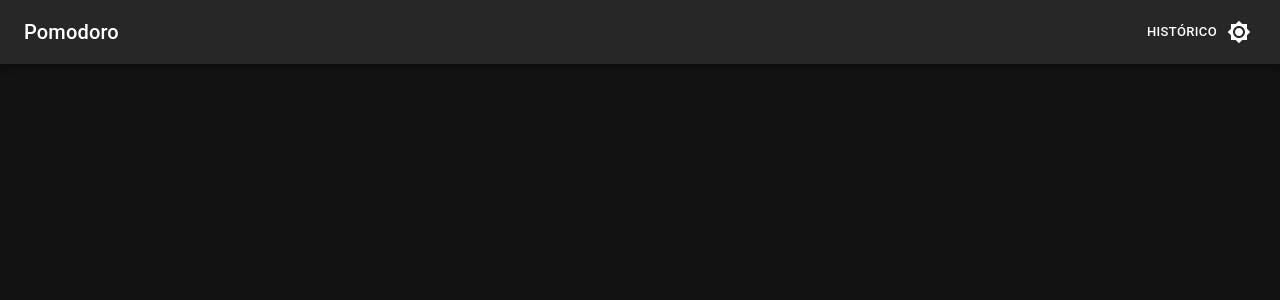
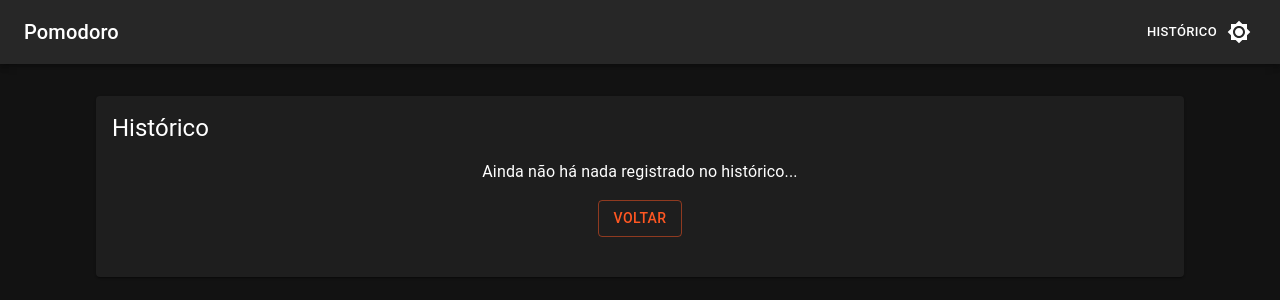
Before and after one commit to gabrielrochasouza/pomodoro, a React (Vite) app: page /history in a window 1280 px wide. Shown: the top 300 px of the page. Built offline with nearby package versions, Linux system fonts and the light colour scheme.

Commit message:
fix/feat: correcting some inconsistencies and adding history page

```diff
--- a/src/components/header/index.tsx
+++ b/src/components/header/index.tsx
@@ -1,4 +1,3 @@
-import * as React from "react";
 import AppBar from "@mui/material/AppBar";
 import Box from "@mui/material/Box";
 import Toolbar from "@mui/material/Toolbar";
@@ -8,7 +7,7 @@ import Brightness4Icon from "@mui/icons-material/Brightness4";
 import Brightness7Icon from "@mui/icons-material/Brightness7";
 import { PaletteMode } from "@mui/material";
 import IconButton from "@mui/material/IconButton";
-import { deepOrange } from "@mui/material/colors";
+import { useNavigate } from "react-router-dom";
 
 interface HeaderProps {
   changeTheme?: () => void;
@@ -16,14 +15,24 @@ interface HeaderProps {
 }
 
 const Header = ({ changeTheme, theme }: HeaderProps) => {
+  const navigate = useNavigate();
   return (
     <Box sx={{ flexGrow: 1 }}>
       <AppBar position="static" color="primary">
         <Toolbar>
-          <Typography variant="h6" component="div" sx={{ flexGrow: 1 }}>
+          <Typography
+            onClick={() => navigate("/")}
+            variant="h6"
+            component="div"
+            sx={{ flexGrow: 1, cursor: "pointer" }}
+          >
             Pomodoro
           </Typography>
-          <Button size="small" color="inherit">
+          <Button
+            onClick={() => navigate("/history")}
+            size="small"
+            color="inherit"
+          >
             Histórico
           </Button>
           <IconButton size="small" color="inherit" onClick={changeTheme}>
--- a/src/components/pomodoroTab/index.tsx
+++ b/src/components/pomodoroTab/index.tsx
@@ -7,6 +7,7 @@ interface PomodoroParams {
   restingMinutes: Number | any;
   started: boolean;
   setStarted: (param: boolean) => void;
+  setAlreadyStarted: (param: boolean) => void;
   title: String | undefined;
   quantityOfCycles: String | undefined | null;
 }
@@ -18,6 +19,7 @@ const PomodoroTab = ({
   started,
   setStarted,
   title,
+  setAlreadyStarted,
 }: PomodoroParams) => {
   const [cyclesMade, setCyclesMade] = useState(0);
   const [restTime, setRestTime] = useState(false);
@@ -40,6 +42,7 @@ const PomodoroTab = ({
         quantityOfCycles={quantityOfCycles}
         workingMinutes={workingMinutes}
         restingMinutes={restingMinutes}
+        setAlreadyStarted={setAlreadyStarted}
       />
 
       <Grid sx={{ textAlign: "center", marginTop: "16px" }}>
--- a/src/components/timerClock/index.tsx
+++ b/src/components/timerClock/index.tsx
@@ -10,6 +10,7 @@ interface TimerParams {
   setCurrentMinutes: (param: number) => void;
   setRestTime: (param: boolean) => void;
   setCyclesMade: (param: number) => void;
+  setAlreadyStarted: (param: boolean) => void;
   restTime: boolean;
   cyclesMade: number;
   workingMinutes: number;
@@ -30,6 +31,7 @@ const TimerClock = ({
   workingMinutes,
   restingMinutes,
   quantityOfCycles,
+  setAlreadyStarted,
 }: TimerParams) => {
   const play = () => new Audio(RingSound).play();
   const [workingSeconds, setWorkingSeconds] = useState(currentMinutes * 60);
@@ -89,7 +91,13 @@ const TimerClock = ({
             Recomeçar
           </Button>
         ) : (
-          <Button variant="outlined" onClick={() => setStarted(!started)}>
+          <Button
+            variant="outlined"
+            onClick={() => {
+              setAlreadyStarted(true);
+              setStarted(!started);
+            }}
+          >
             {started ? "Parar" : "Contar Tempo"}
           </Button>
         )}
--- /dev/null
+++ b/src/pages/history/index.tsx
@@ -0,0 +1,40 @@
+import {
+  Button,
+  Card,
+  CardContent,
+  Container,
+  Typography,
+} from "@mui/material";
+import React from "react";
+import { useNavigate } from "react-router-dom";
+
+const History = () => {
+  const navigate = useNavigate();
+  return (
+    <Container>
+      <Card sx={{ padding: "1rem", margin: "2rem" }}>
+        <Typography variant="h5" component="div" sx={{ flexGrow: 1 }}>
+          Histórico
+        </Typography>
+        <CardContent sx={{ textAlign: "center" }}>
+          <Typography
+            variant="body1"
+            component={"div"}
+            sx={{ textAlign: "center" }}
+          >
+            Ainda não há nada registrado no histórico...
+          </Typography>
+          <Button
+            sx={{ marginTop: "1rem" }}
+            variant="outlined"
+            onClick={() => navigate("/")}
+          >
+            Voltar
+          </Button>
+        </CardContent>
+      </Card>
+    </Container>
+  );
+};
+
+export default History;
--- a/src/pages/timer/timer.tsx
+++ b/src/pages/timer/timer.tsx
@@ -35,6 +35,7 @@ const Timer = () => {
   const [open, setOpen] = React.useState(false);
   const [started, setStarted] = React.useState(false);
   const [value, setValue] = React.useState("1");
+  const [alreadyStarted, setAlreadyStarted] = React.useState(false);
 
   const [workingMinutes, setWorkingMinutes] = React.useState<
     String | undefined | null
@@ -61,7 +62,7 @@ const Timer = () => {
     );
 
   const handleChange = (event: React.SyntheticEvent, newValue: string) => {
-    if (value == "2") {
+    if (value == "2" && alreadyStarted) {
       handleClickOpen();
     } else {
       setValue(newValue);
@@ -225,6 +226,7 @@ const Timer = () => {
           started={started}
           setStarted={setStarted}
           title={title}
+          setAlreadyStarted={setAlreadyStarted}
         />
       </TabPanel>
 
@@ -246,6 +248,8 @@ const Timer = () => {
           <Button
             onClick={() => {
               setValue("1");
+              setStarted(false);
+              setAlreadyStarted(false);
               handleClose();
             }}
           >
--- a/src/router/index.tsx
+++ b/src/router/index.tsx
@@ -1,13 +1,13 @@
 import React from "react";
 import { Routes as Router, Route } from "react-router-dom";
+import History from "../pages/history";
 import Timer from "../pages/timer/timer";
 
 const Routes = () => {
   return (
     <Router>
       <Route path="/" element={<Timer />} />
-      <Route path="/history" />
-      <Route path="/config" />
+      <Route path="/history" element={<History />} />
     </Router>
   );
 };
```
